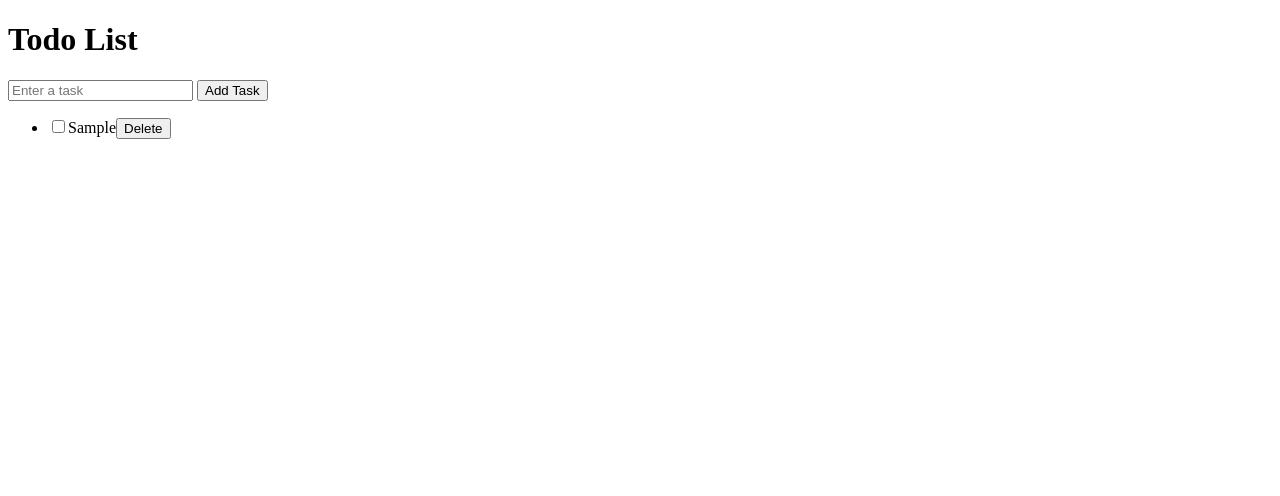
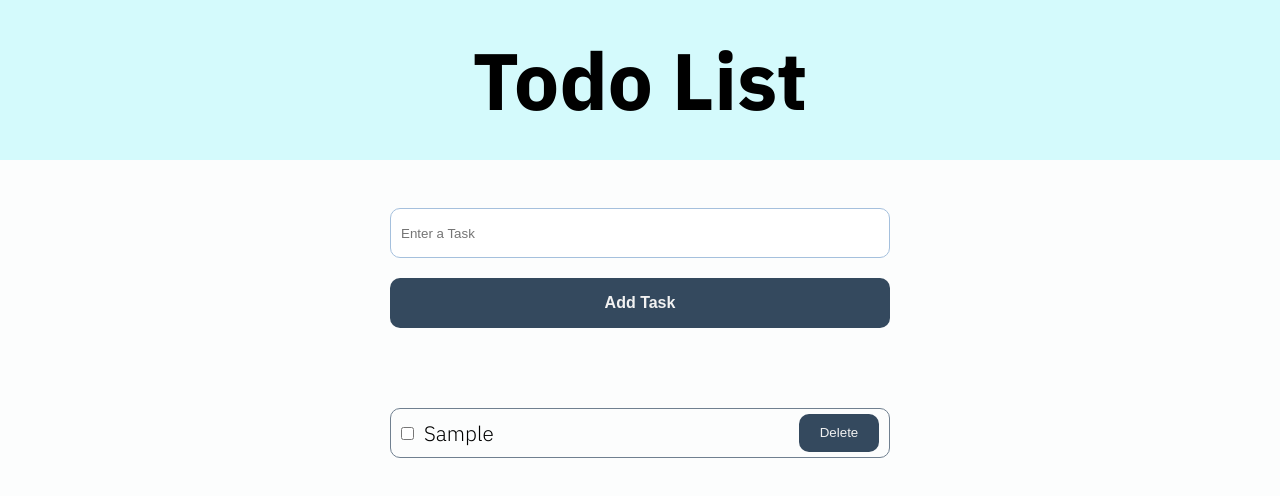
Before and after one commit to sn1perdj/odin-todoList, a website built with webpack: page dist/index.html in a window 1280 px wide. Both pictures are taken after typing "Sample" into the empty fields and a click on the button "Add Task". Built offline with nearby package versions, Linux system fonts and the light colour scheme.

Commit message:
First version going live

```diff
--- a/dist/index.html
+++ b/dist/index.html
@@ -5,11 +5,12 @@
         <meta http-equiv="X-UA-Compatible" content="IE=edge" />
         <meta name="viewport" content="width=device-width, initial-scale=1.0" />
         <title>ToDo List</title>
+        <link rel="stylesheet" href="styler.css" />
     </head>
     <body>
         <h1>Todo List</h1>
         <form id="todo-form">
-            <input type="text" id="todo-input" placeholder="Enter a task" />
+            <input type="text" id="todo-input" placeholder="Enter a Task" />
             <button type="submit">Add Task</button>
         </form>
         <ul id="todo-list"></ul>
--- /dev/null
+++ b/dist/styler.css
@@ -0,0 +1,105 @@
+@import url("https://fonts.googleapis.com/css2?family=IBM+Plex+Sans:wght@100;200;300;400;500;600;700&display=swap");
+
+*,
+*::after,
+*::before {
+    box-sizing: border-box;
+}
+
+* {
+    margin: 0;
+    padding: 0;
+    list-style: none;
+    text-decoration: none;
+}
+
+body {
+    height: 100vh;
+    height: 100dvh;
+    font-family: "IBM Plex Sans", sans-serif;
+    background: #fcfdfd;
+}
+
+h1 {
+    font-size: 5rem;
+    line-height: 10rem;
+    text-align: center;
+    background-color: #d4fafc;
+}
+
+#todo-form {
+    padding: 3rem 0;
+    display: flex;
+    flex-direction: column;
+    align-items: center;
+    gap: 20px;
+}
+
+#todo-form > * {
+    width: 500px;
+    height: 50px;
+    border-radius: 10px;
+}
+
+#todo-input {
+    border: 1px solid #a5c0dd;
+    padding-left: 10px;
+}
+
+#todo-input ~ button {
+    border: none;
+    cursor: pointer;
+    font-size: 1em;
+    font-weight: 700;
+    background: #34495e;
+    color: #f2f2f2;
+    transition: all 0.4s;
+}
+
+#todo-input ~ button:hover {
+    background: #000;
+}
+
+#todo-list {
+    padding-top: 2rem;
+    display: flex;
+    flex-direction: column;
+    justify-content: center;
+    align-items: center;
+    gap: 10px;
+    width: 80%;
+    margin: 0 auto;
+}
+
+#todo-list > li {
+    border: 1px solid slategray;
+    width: 500px;
+    height: 50px;
+    border-radius: 10px;
+    padding: 0 10px;
+    display: flex;
+    justify-content: center;
+    align-items: center;
+}
+
+#todo-list > li > span {
+    margin-left: 10px;
+    font-size: 1.3rem;
+    font-weight: 300;
+}
+
+.delete-button {
+    margin-left: auto;
+    height: 80%;
+    width: 80px;
+    border-radius: 10px;
+    border: none;
+    cursor: pointer;
+    background: #34495e;
+    color: #f2f2f2;
+    transition: all 0.4s;
+}
+
+.delete-button:hover {
+    background: #000;
+}
```
